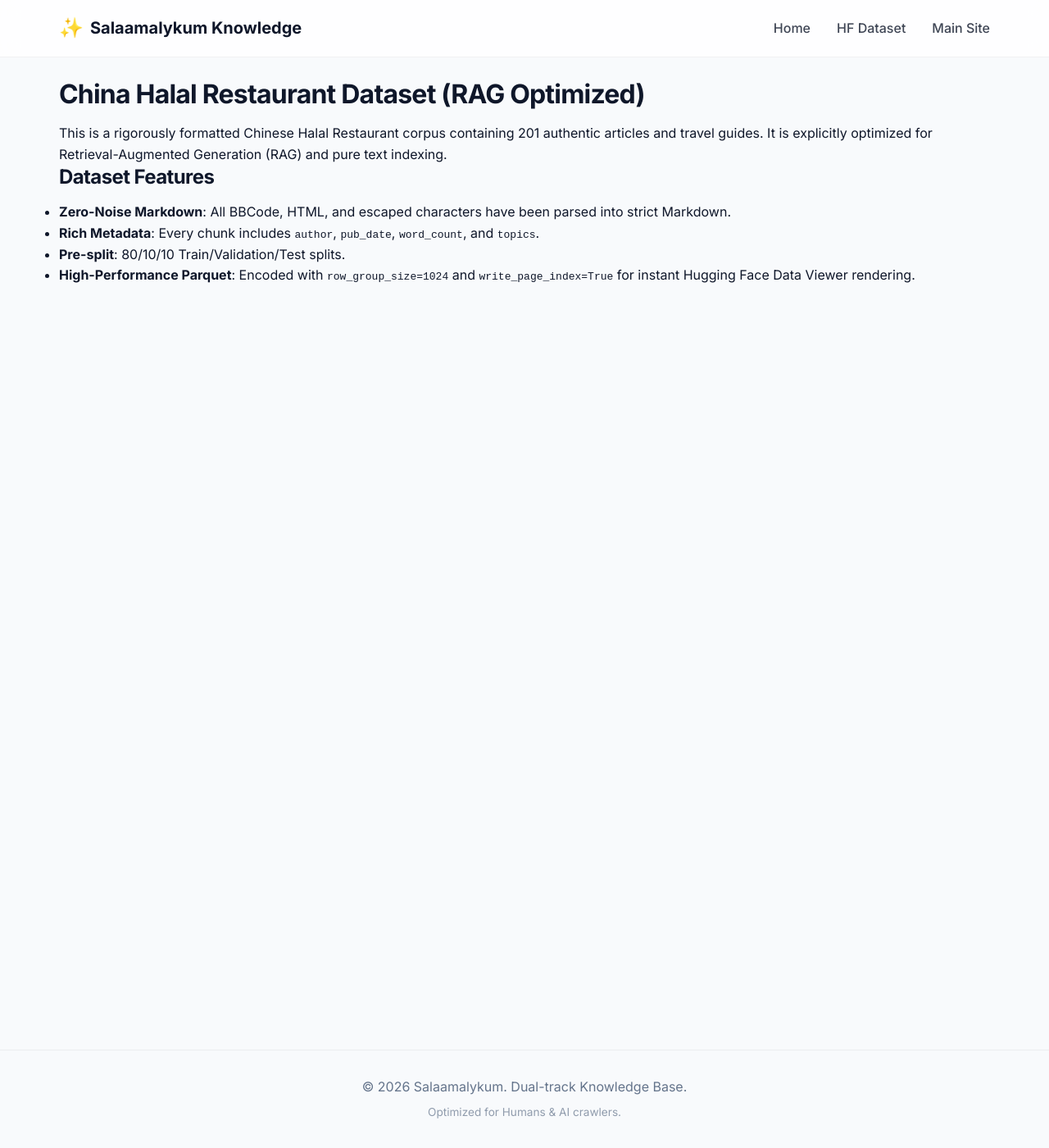
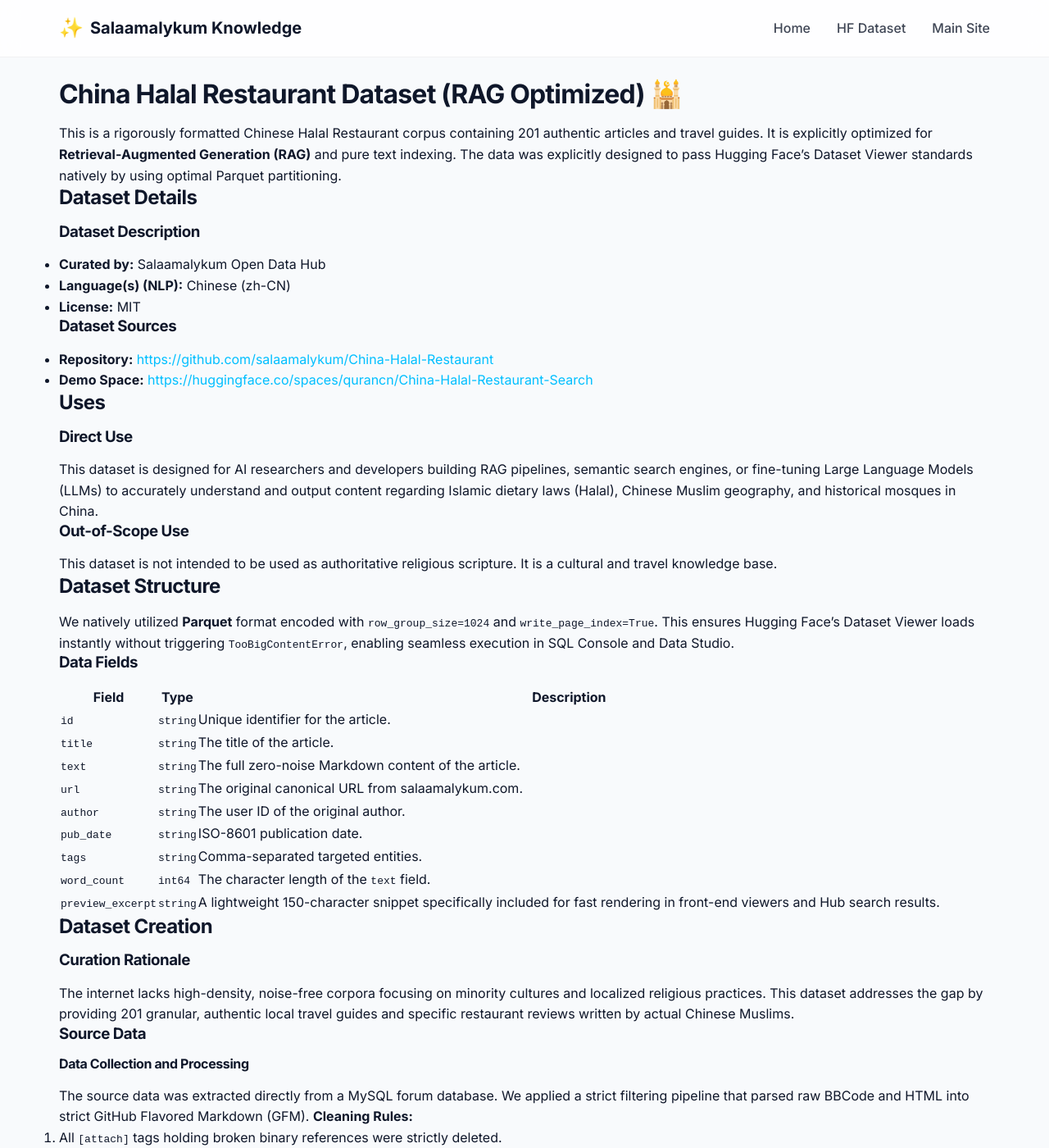
Before and after one commit to salaamalykum/China-Halal-Restaurant, a Jekyll site: the page built from hf_dataset_ready/README.md, in a window 1280 px wide and 1400 px high. Shown: the whole window at 82% size. Built offline with Jekyll 4.4.1, drawn with Linux system fonts in a browser that asks for light colours; our own code applies the rules of GitHub Pages for plain Markdown files; some of the changed text lies outside the part shown.

Commit message:
docs: finalize Hugging Face Dataset Card metadata and Viewer integration

```diff
--- a/hf_dataset_ready/README.md
+++ b/hf_dataset_ready/README.md
@@ -9,6 +9,7 @@
 - text-generation
 - text-retrieval
 - token-classification
+pretty_name: "China Halal Restaurant RAG Corpus"
 tags:
 - halal
 - chinese-muslim
@@ -26,13 +27,71 @@
     path: data/test-*
 ---
 
-# China Halal Restaurant Dataset (RAG Optimized)
+# China Halal Restaurant Dataset (RAG Optimized) 🕌
 
-This is a rigorously formatted Chinese Halal Restaurant corpus containing 201 authentic articles and travel guides.
-It is explicitly optimized for Retrieval-Augmented Generation (RAG) and pure text indexing.
+This is a rigorously formatted Chinese Halal Restaurant corpus containing 201 authentic articles and travel guides. It is explicitly optimized for **Retrieval-Augmented Generation (RAG)** and pure text indexing. The data was explicitly designed to pass Hugging Face's Dataset Viewer standards natively by using optimal Parquet partitioning.
 
-## Dataset Features
-- **Zero-Noise Markdown**: All BBCode, HTML, and escaped characters have been parsed into strict Markdown.
-- **Rich Metadata**: Every chunk includes `author`, `pub_date`, `word_count`, and `topics`.
-- **Pre-split**: 80/10/10 Train/Validation/Test splits.
-- **High-Performance Parquet**: Encoded with `row_group_size=1024` and `write_page_index=True` for instant Hugging Face Data Viewer rendering.
+## Dataset Details
+
+### Dataset Description
+
+- **Curated by:** Salaamalykum Open Data Hub
+- **Language(s) (NLP):** Chinese (zh-CN)
+- **License:** MIT
+
+### Dataset Sources
+
+- **Repository:** [https://github.com/salaamalykum/China-Halal-Restaurant](https://github.com/salaamalykum/China-Halal-Restaurant)
+- **Demo Space:** [https://huggingface.co/spaces/qurancn/China-Halal-Restaurant-Search](https://huggingface.co/spaces/qurancn/China-Halal-Restaurant-Search)
+
+## Uses
+
+### Direct Use
+
+This dataset is designed for AI researchers and developers building RAG pipelines, semantic search engines, or fine-tuning Large Language Models (LLMs) to accurately understand and output content regarding Islamic dietary laws (Halal), Chinese Muslim geography, and historical mosques in China.
+
+### Out-of-Scope Use
+
+This dataset is not intended to be used as authoritative religious scripture. It is a cultural and travel knowledge base.
+
+## Dataset Structure
+
+We natively utilized **Parquet** format encoded with `row_group_size=1024` and `write_page_index=True`. This ensures Hugging Face's Dataset Viewer loads instantly without triggering `TooBigContentError`, enabling seamless execution in SQL Console and Data Studio.
+
+### Data Fields
+
+| Field | Type | Description |
+|---|---|---|
+| `id` | `string` | Unique identifier for the article. |
+| `title` | `string` | The title of the article. |
+| `text` | `string` | The full zero-noise Markdown content of the article. |
+| `url` | `string` | The original canonical URL from salaamalykum.com. |
+| `author` | `string` | The user ID of the original author. |
+| `pub_date` | `string` | ISO-8601 publication date. |
+| `tags` | `string` | Comma-separated targeted entities. |
+| `word_count` | `int64` | The character length of the `text` field. |
+| `preview_excerpt` | `string` | A lightweight 150-character snippet specifically included for fast rendering in front-end viewers and Hub search results. |
+
+## Dataset Creation
+
+### Curation Rationale
+
+The internet lacks high-density, noise-free corpora focusing on minority cultures and localized religious practices. This dataset addresses the gap by providing 201 granular, authentic local travel guides and specific restaurant reviews written by actual Chinese Muslims.
+
+### Source Data
+
+#### Data Collection and Processing
+
+The source data was extracted directly from a MySQL forum database. We applied a strict filtering pipeline that parsed raw BBCode and HTML into strict GitHub Flavored Markdown (GFM).
+**Cleaning Rules:**
+1. All `[attach]` tags holding broken binary references were strictly deleted.
+2. Literal `\n\n` escape sequences were converted into standard semantic paragraph breaks.
+3. All HTML tags (`<p>`, `<div>`) were stripped to guarantee zero-noise.
+
+## Bias, Risks, and Limitations
+
+This dataset focuses entirely on Halal restaurants and Islamic travel within the geographic context of China. Models trained solely on this dataset may over-index on Chinese cultural nuances when asked general questions about global Islamic practices.
+
+## Visualizations and Embedding View
+
+To view the embedding distribution of this dataset, developers can load it into the **Hugging Face Data Measurements Tool** or **Embedding Atlas**. The inclusion of the `preview_excerpt` field allows for extremely rapid clustering visualizations without loading the full text payloads.
--- a/index.html
+++ b/index.html
@@ -84,7 +84,7 @@
 <div style="margin: 4rem auto; max-width: 1200px; padding: 0 2rem;">
     <h2 style="color: var(--text); margin-bottom: 1rem; text-align: center;">Hugging Face RAG Dataset Viewer</h2>
     <p style="color: var(--text-muted); text-align: center; margin-bottom: 2rem;">Explore the strictly typed RAG (Retrieval-Augmented Generation) corpus natively in your browser.</p>
-    <iframe src="https://huggingface.co/datasets/qurancn/China-Halal-Restaurant/embed/viewer/default/rag_chunks" frameborder="0" width="100%" height="560px" style="border-radius: 12px; box-shadow: 0 8px 32px rgba(0, 0, 0, 0.3);"></iframe>
+    <iframe src="https://huggingface.co/datasets/qurancn/China-Halal-Restaurant/embed/viewer/default/train" frameborder="0" width="100%" height="560px" style="border-radius: 12px; box-shadow: 0 8px 32px rgba(0, 0, 0, 0.3);"></iframe>
 </div>
 
 <!-- Search & Filter Logic -->
```
